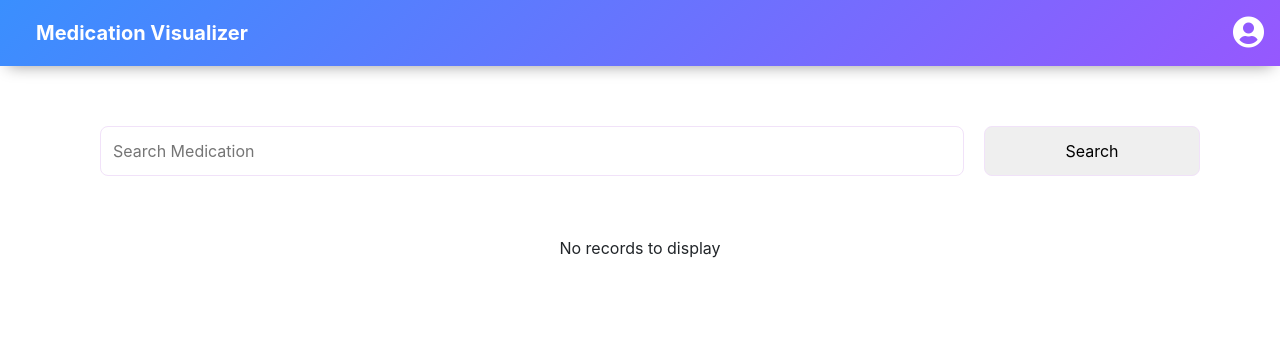
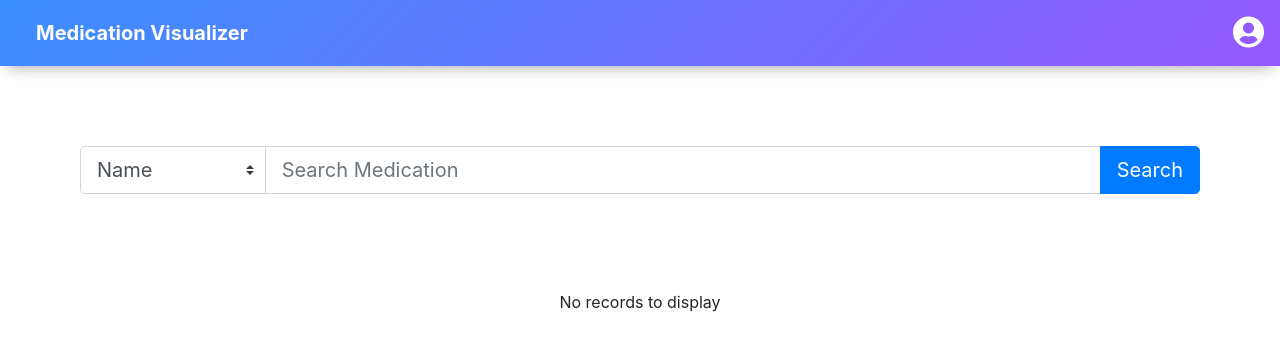
Before and after one commit to deom119/MedicationVisualizer, a React (Create React App) app: page / in a window 1280 px wide. Shown: the top 350 px of the page. Built offline with nearby package versions, Linux system fonts and the light colour scheme.

Commit message:
added dropdown option and fixed some errors

```diff
--- a/src/components/RxList.js
+++ b/src/components/RxList.js
@@ -1,9 +1,10 @@
 import React, { useState } from 'react';
 import 'bootstrap/dist/css/bootstrap.css';
+import 'bootstrap/dist/css/bootstrap.min.css';
 
 const RxList = () => {
 
-    const [rxLists,setRxLists] = useState([])
+    const [rxLists,setRxLists] = useState([]);
     //const [resource,setResource] = useState({})
     //const [rx,setRx] = useState({})
     //const [code,setCode] = useState("")
@@ -11,18 +12,31 @@ const RxList = () => {
     //const [name,setName] = useState("")
     //const [isRxLoading,setIsRxLoading] =useState(false)
 
-    const [isLoaded,setIsLoaded] =useState(false)
-    const [error,setError]=useState(null)
-    const [searchWord, setsearchWord] = useState("")
+    const [isLoaded,setIsLoaded] =useState(false);
+    const [error,setError]=useState(null);
+    const [searchWord, setsearchWord] = useState("");
+    const [select, setselect] = useState('0');
     const [count, setCount] = useState(0);
+
+    const updateDropdown = (e)=>{
+        setselect(e.target.value)
+    };
 
     const handleSearch = (e)=>{
         setsearchWord(e.target.value)
-    }
+    };
+
 
     const displayRx = ()=>{
-        const url =`https://apps.hdap.gatech.edu/hapiR4/baseR4/Medication?code:text=`+searchWord+`&_pretty=true`;
-        //const url =`https://apps.hdap.gatech.edu/hapiR4/baseR4/Medication?code:text=tylenol&_pretty=true`\
+        console.log(select);
+        var url;
+            if (select == '0') {
+            url =`https://apps.hdap.gatech.edu/hapiR4/baseR4/Medication?code:text=`+searchWord+`&_pretty=true`;
+        } else if (select == '1') {
+            url =`https://apps.hdap.gatech.edu/hapiR4/baseR4/Medication?code=`+searchWord+`&_pretty=true`;
+        } else {
+            url =`https://apps.hdap.gatech.edu/hapiR4/baseR4/Medication?lot-number=`+searchWord+`&_pretty=true`;
+        }
         console.log(url);
         //console.log(searchWord)
         if(searchWord){
@@ -30,43 +44,54 @@ const RxList = () => {
             fetch(url)
             .then(response =>{
                 if(response.ok){
+                    console.log("response ok")
                     return response.json();
                 }else{
                     throw Error ("Error while fetching data")
                 }
             })
             .then(rx=>{
+
+                //console.log("check 1 " + rx.entry.length);
                 const count = rx.total
                 for (var i = 0; i < rx.entry.length; i++) {
+                    //console.log(i + " turn");
                     rx.entry[i].resource.ingredients = '';
+                    //console.log("check 11");
                     if (rx.entry[i].resource.batch === undefined) {
-                        rx.entry[i].resource.batch.expirationDate = "-";
-                        rx.entry[i].resource.batch.lotNumber = "-";
+                        rx.entry[i].resource.batch.expirationDate = '';
+                        rx.entry[i].resource.batch.lotNumber = '';
                     }
+                    //console.log("check 12");
                     if (rx.entry[i].resource.code.coding[0] === undefined) {
-                        rx.entry[i].resource.code.coding[0].code = "-";
-                        rx.entry[i].resource.code.coding[0].display = "-";
+                        rx.entry[i].resource.code.coding[0].code = '';
+                        rx.entry[i].resource.code.coding[0].display = '';
                     }
+                    //console.log("check 13");
                     if (rx.entry[i].resource.form.coding[0] === undefined) {
-                        rx.entry[i].resource.form.coding[0].display = "-";
+                        rx.entry[i].resource.form.coding[0].display = '';
                     }
+                    //console.log("check 14");
                     if (rx.entry[i].resource.ingredient === undefined) {
-                        rx.entry[i].resource.ingredient[0].itemCodeableConcept.coding[0].code = "-";
-                        rx.entry[i].resource.ingredient[0].itemCodeableConcept.coding[0].display = "-";
+                        rx.entry[i].resource.ingredient[0].itemCodeableConcept.coding[0].code = '';
+                        rx.entry[i].resource.ingredient[0].itemCodeableConcept.coding[0].display = '';
                     }
-
+                    //console.log("check 15");
+                    //console.log(rx.entry[i].resource.ingredient.length);
                     for (var j = 0; j < rx.entry[i].resource.ingredient.length; j++) {
-                        rx.entry[i].resource.ingredients += rx.entry[i].resource.ingredient[j].itemCodeableConcept.coding[0].display + " ";
+                        if (rx.entry[i].resource.ingredient[j].itemCodeableConcept !== undefined) {
+                            rx.entry[i].resource.ingredients += rx.entry[i].resource.ingredient[j].itemCodeableConcept.coding[0].display + " ";
+                        }
                     }
 
 
                 }
+
                 if (count> 0){
                     setCount(count);
                     setRxLists(rx.entry);
                     setIsLoaded(true);
                 }else{
-                    console.log(`no records returned`);
                     setIsLoaded(true)
                 }
                 return rx.entry;
@@ -98,14 +123,21 @@ const RxList = () => {
     return (
         <React.Fragment>
 
-            <div className="search-bar">
-                <div>
-                    <input type="search" placeholder="Search Medication" aria-label="Search" onChange={handleSearch}></input>
-                </div>
-                <div>
-                    <input type="submit" value="Search" onClick={displayRx}></input>
+            <div className="input-group input-group-lg mb-lg-3" role="toolbar" aria-label="Toolbar with button groups">
+                <select onChange={updateDropdown} className="custom-select input-group-prepend col-md-2" id="dropdown">
+                    <option value='0' defaultValue="selected">Name</option>
+                    <option value='1'>Code</option>
+                    <option value='2'>Batch No</option>
+                </select>
+
+                <input className="form-control" type="search" placeholder="Search Medication"  aria-label="Text input with dropdown button" onChange={handleSearch}/>
+
+                <div className="input-group-append">
+                    <input className="btn btn-primary" type="submit" value="Search" onClick={displayRx}>
+                    </input>
                 </div>
             </div>
+
 
             { !isLoaded?(<p>No records to display</p>):(
                 <React.Fragment>
--- a/src/index.css
+++ b/src/index.css
@@ -37,24 +37,14 @@ code {
   margin-left: 20px;
 }
 
-.search-bar{
-  padding: 50px;
-  display: grid;
-  grid-template-columns: 80% 20%;
-  grid-column-gap: 20px;
-  text-align: center;
-  /*border: 1px solid#000;*/
-  margin: 10px 50px;
+.input-group{
+  padding: 80px;
+  margin-left:auto;
+  margin-right:auto;
+  align: center;
 }
 
-.search-bar input{
-  width: 100%;
-  padding: 12px;
-  border: 1px solid#F1E2F9;
-  border-radius: 8px;
 
-
-}
 .rx-list-container{
   display:grid;
   grid-template-columns: 1fr 1fr 1fr;
@@ -100,5 +90,5 @@ code {
   margin-left:auto;
   margin-right:auto;
   align: center;
-  width: 95% !important;
+  width: 98% !important;
 }
```
